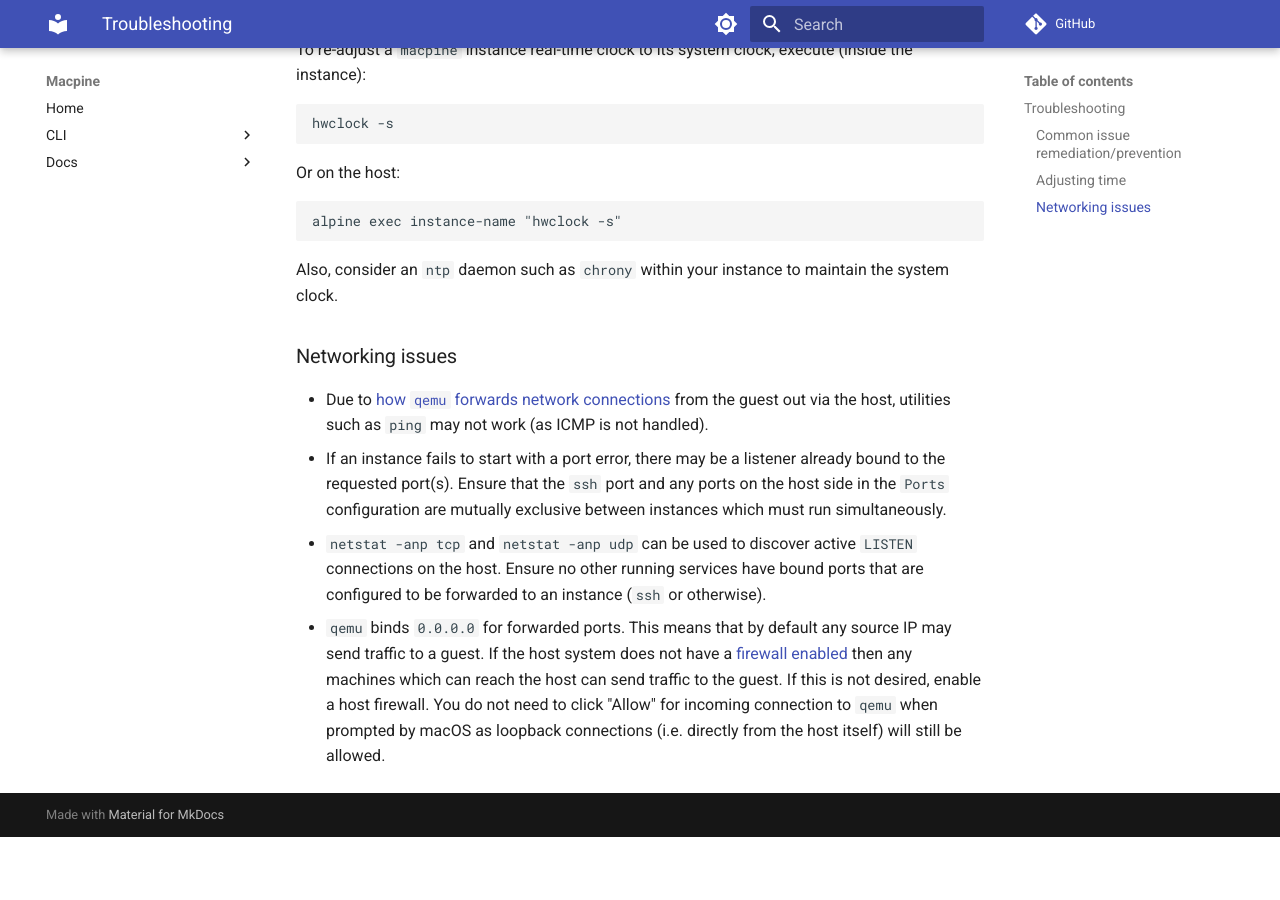
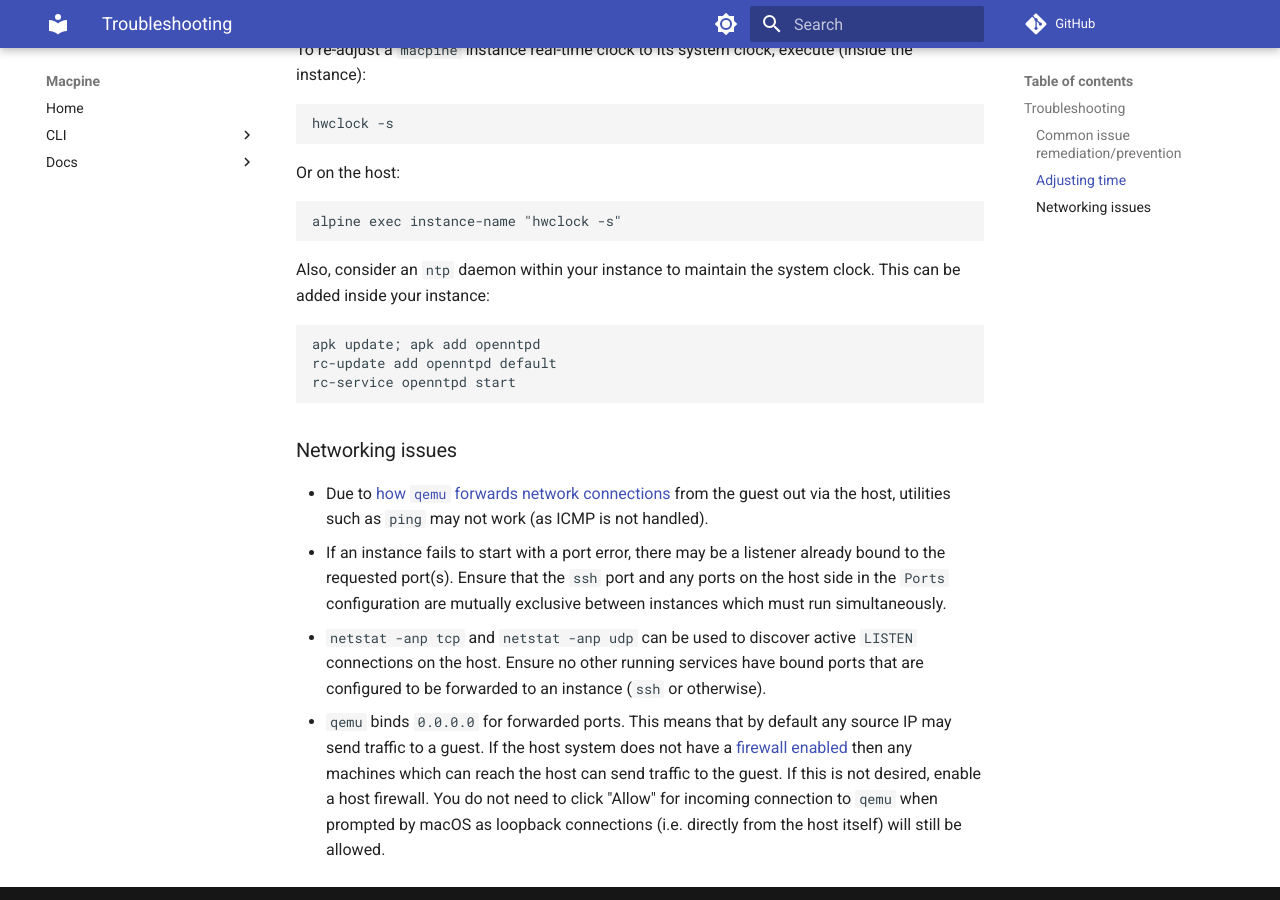
Before and after one commit to beringresearch/macpine, an MkDocs documentation site: the page built from docs/docs/troubleshooting.md, in a window 1280 px wide and 900 px high, scrolled down 622 px. Built offline with MkDocs 1.6.1 and Material for MkDocs 9.7.7, drawn with Linux system fonts in a browser that asks for light colours; comment, search, counter and statistics services are not loaded; before the commit the page ends 1459 px from its top, so only the background shows below that.

Commit message:
add openntpd install instructions

````diff
--- a/docs/docs/troubleshooting.md
+++ b/docs/docs/troubleshooting.md
@@ -27,7 +27,13 @@ Or on the host:
 alpine exec instance-name "hwclock -s"
 ```
 
-Also, consider an `ntp` daemon such as `chrony` within your instance to maintain the system clock.
+Also, consider an `ntp` daemon within your instance to maintain the system clock. This can be added inside your instance:
+
+```bash
+apk update; apk add openntpd
+rc-update add openntpd default
+rc-service openntpd start
+```
 
 ### Networking issues
 
````
